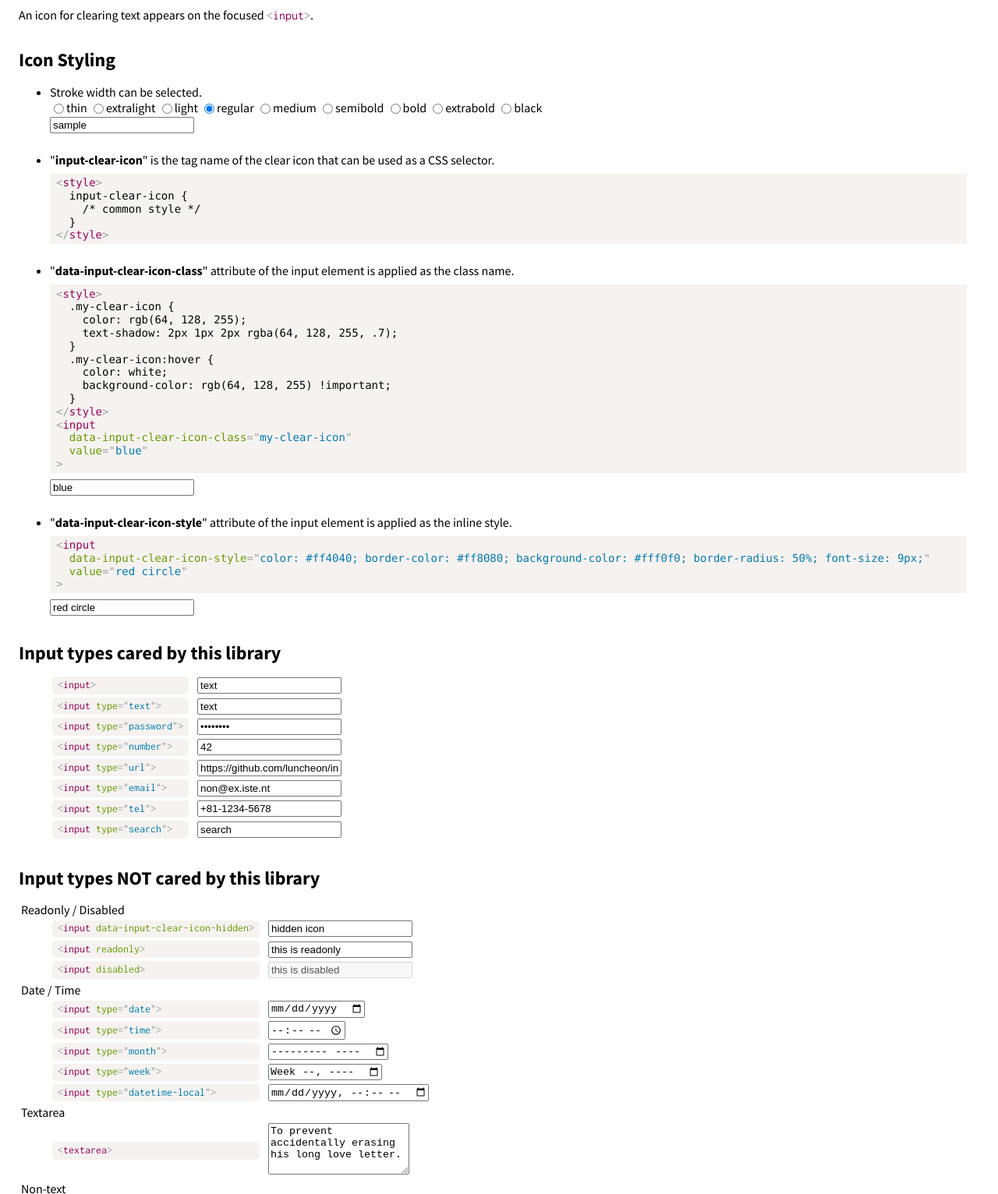
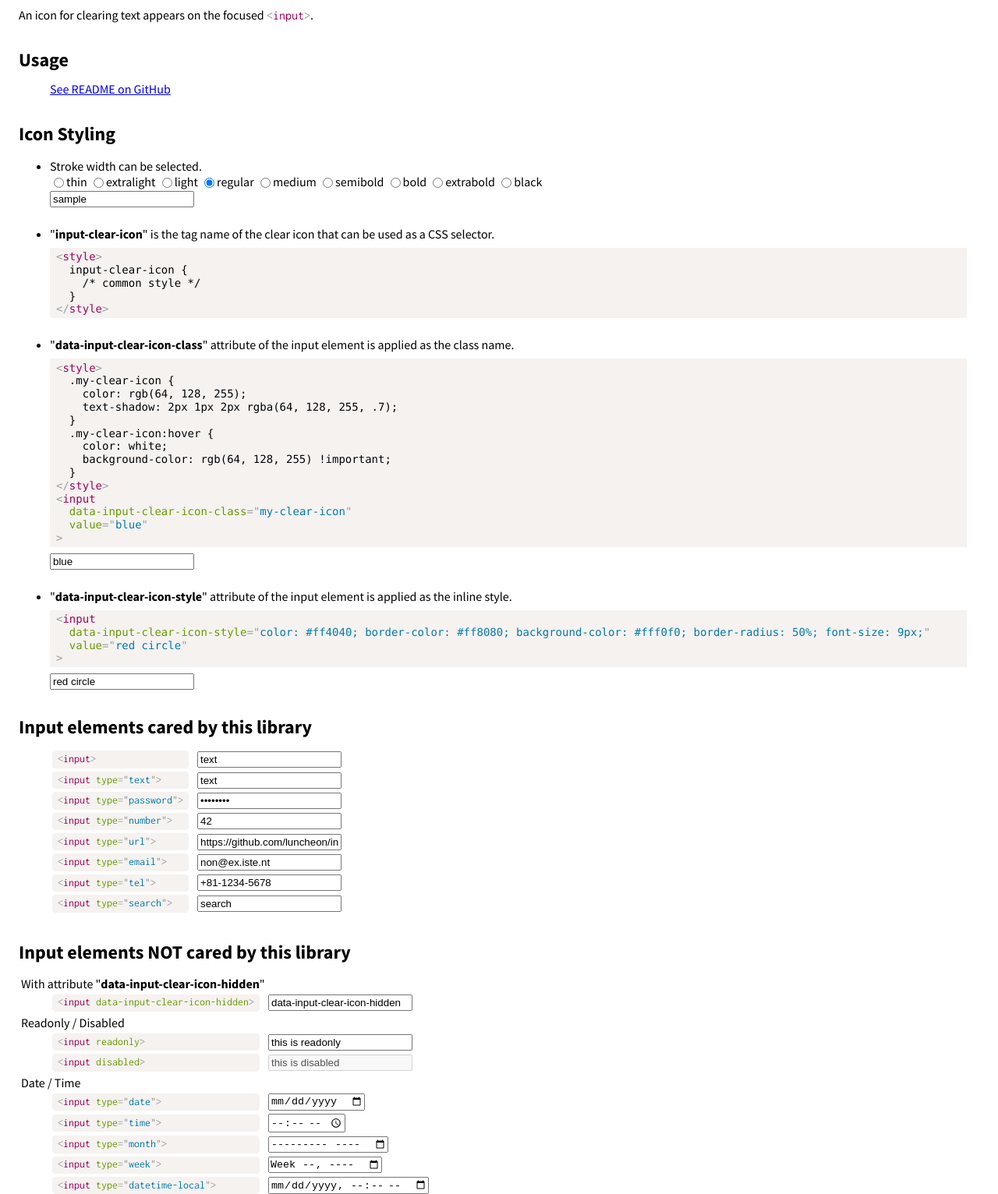
Before and after one commit to luncheon/input-clear-icon, a website: page demo.html in a window 1280 px wide. Shown: the part 83-1615 px from the top of the page at 78% size. Drawn offline with nearby package versions, Linux system fonts and the light colour scheme; some icons are missing.

Commit message:
update demo

```diff
--- a/demo.html
+++ b/demo.html
@@ -47,6 +47,11 @@
       </a>
     </div>
     <p>An icon for clearing text appears on the focused <code style="display: inline;"><span class="token punctuation">&lt;</span><span class="token tag">input</span><span class="token punctuation">&gt;</span></code>.</p>
+
+    <section>
+      <h2>Usage</h2>
+      <p style="margin-left: 40px;"><a href="https://github.com/luncheon/input-clear-icon#readme">See README on GitHub</a></p>
+    </section>
 
     <section>
       <h2>Icon Styling</h2>
@@ -130,7 +135,7 @@
     </section>
 
     <section>
-      <h2>Input types cared by this library</h2>
+      <h2>Input elements cared by this library</h2>
       <table>
         <tr><td><code class="language-html">&lt;input&gt;</code></td>                                 <td><input                 value="text"></td></tr>
         <tr><td><code class="language-html">&lt;input type=&quot;text&quot;&gt;</code></td>           <td><input type="text"     value="text"></td></tr>
@@ -144,10 +149,11 @@
     </section>
 
     <section>
-      <h2>Input types NOT cared by this library</h2>
+      <h2>Input elements NOT cared by this library</h2>
       <table>
+        <tr><td colspan="2">With attribute "<strong>data-input-clear-icon-hidden</strong>"</td></tr>
+        <tr><td><code class="language-html">&lt;input data-input-clear-icon-hidden&gt;</code></td>    <td><input data-input-clear-icon-hidden value="data-input-clear-icon-hidden"></td></tr>
         <tr><td colspan="2">Readonly / Disabled</td></tr>
-        <tr><td><code class="language-html">&lt;input data-input-clear-icon-hidden&gt;</code></td>    <td><input data-input-clear-icon-hidden value="hidden icon"></td></tr>
         <tr><td><code class="language-html">&lt;input readonly&gt;</code></td>                        <td><input readonly value="this is readonly"></td></tr>
         <tr><td><code class="language-html">&lt;input disabled&gt;</code></td>                        <td><input disabled value="this is disabled"></td></tr>
         <tr><td colspan="2">Date / Time</td></tr>
```
